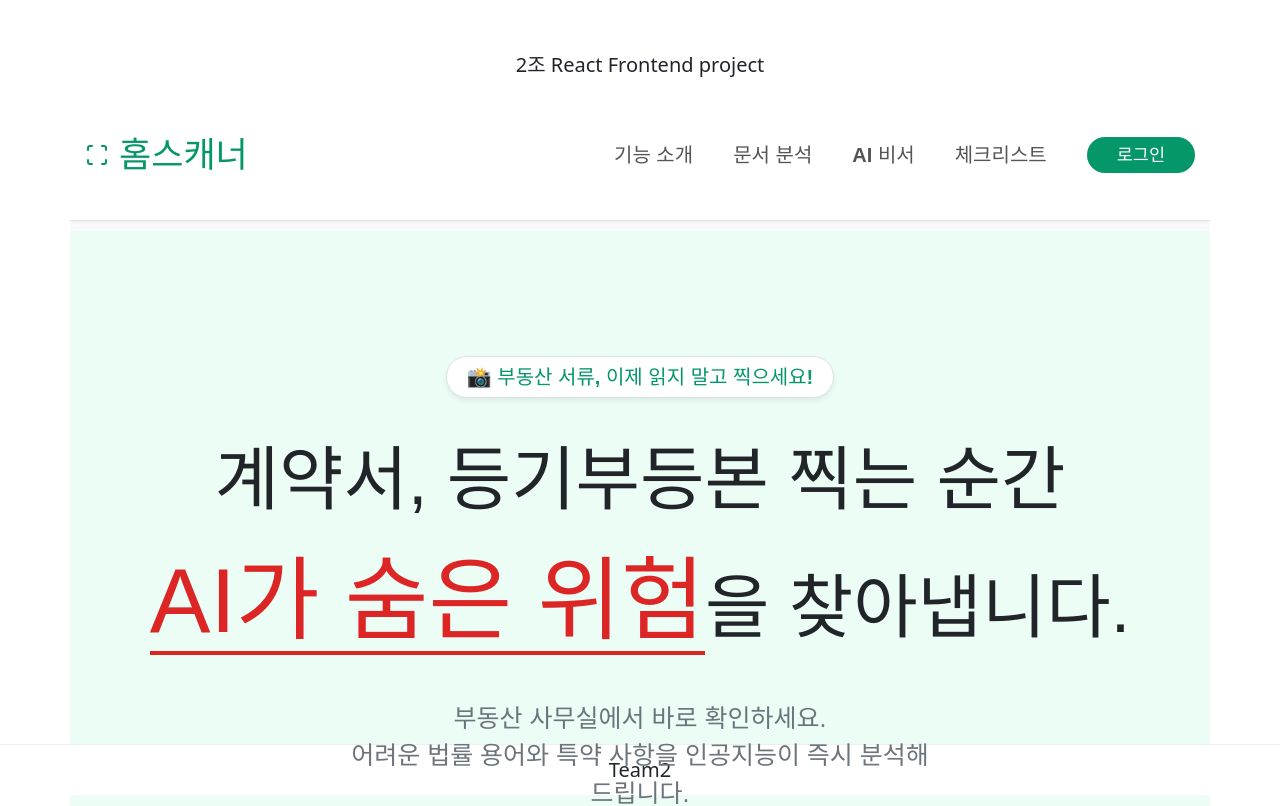
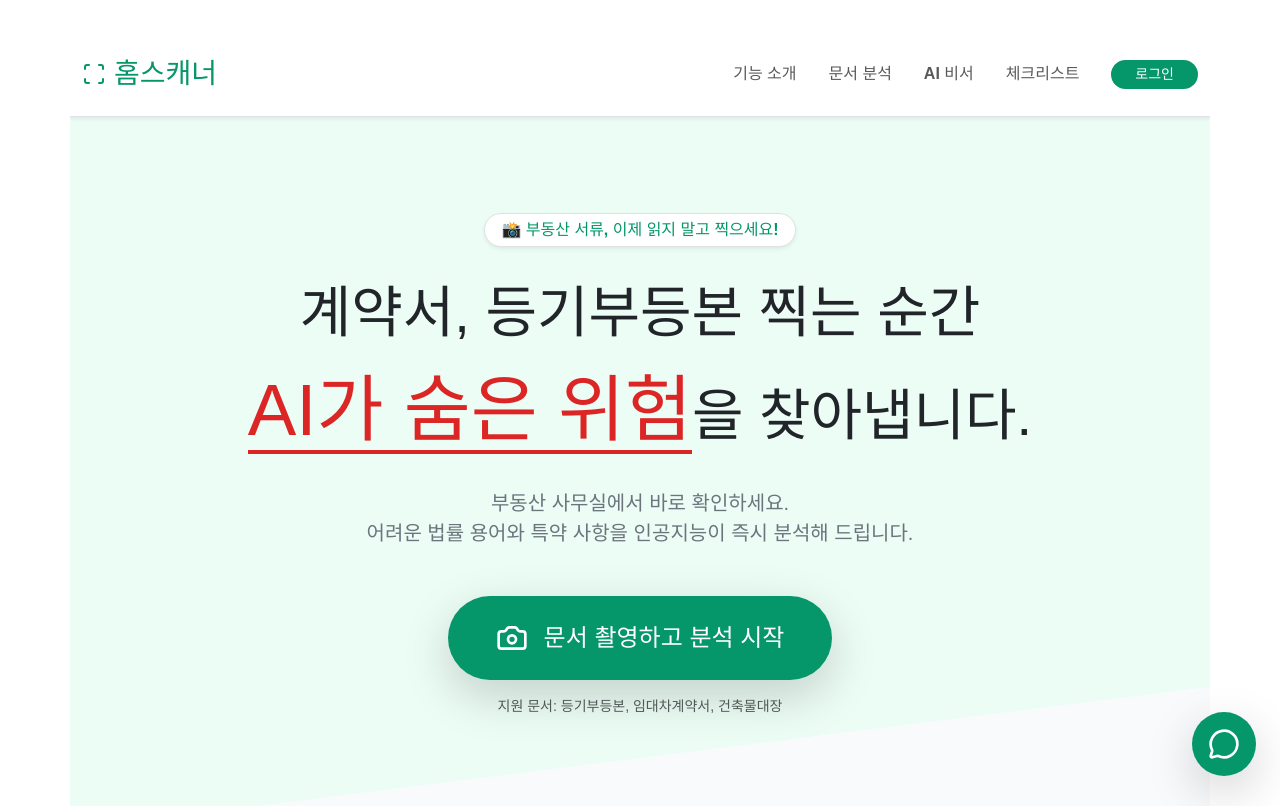
Before and after one commit to jong129/team2_react, a React (Vite) app: page / in a window 1280 px wide. Shown: the top 806 px of the page. Built offline with nearby package versions, Linux system fonts and the light colour scheme.

Commit message:
Home.jsx 수정 및 app.css 수정

```diff
--- a/src/App.css
+++ b/src/App.css
@@ -1,3 +1,6 @@
+/* ===============================
+   1. 기존 프로젝트 기본 설정
+================================ */
 #root {
   max-width: 1280px;
   margin: 0 auto;
@@ -5,99 +8,117 @@
   text-align: center;
 }
 
-.logo {
-  height: 6em;
-  padding: 1.5em;
-  will-change: filter;
-  transition: filter 300ms;
-}
-.logo:hover {
-  filter: drop-shadow(0 0 2em #646cffaa);
-}
-.logo.react:hover {
-  filter: drop-shadow(0 0 2em #61dafbaa);
+/* ===============================
+   2. 공통 변수
+================================ */
+:root {
+  --emerald-main: #059669;
+  --emerald-hover: #047857;
+  --emerald-light: #ecfdf5;
+  --emerald-soft: #f0fdf4;
+  --danger-red: #dc2626;
+  --dark-bg: #0F172A;
 }
 
-@keyframes logo-spin {
-  from {
-    transform: rotate(0deg);
-  }
-  to {
-    transform: rotate(360deg);
-  }
+/* ===============================
+   3. 전역 설정
+================================ */
+body {
+  font-family: 'Pretendard', 'Noto Sans KR', sans-serif;
+  margin: 0;
+  padding: 0;
 }
 
-@media (prefers-reduced-motion: no-preference) {
-  a:nth-of-type(2) .logo {
-    animation: logo-spin infinite 20s linear;
-  }
+/* ===============================
+   4. 버튼
+================================ */
+.btn-emerald {
+  background-color: var(--emerald-main) !important;
+  color: white !important;
+  border: none !important;
+  transition: all 0.3s;
 }
 
-.card {
-  padding: 2em;
+.btn-emerald:hover {
+  background-color: var(--emerald-hover) !important;
+  transform: translateY(-2px);
 }
 
-.read-the-docs {
-  color: #888;
+.btn-outline-emerald {
+  border: 1px solid var(--emerald-main) !important;
+  color: var(--emerald-main) !important;
 }
 
-a:link{  /* 방문전 상태 */
-  text-decoration: none; /* 밑줄 삭제 */
-  color: #555555;
+.btn-outline-emerald:hover {
+  background-color: var(--emerald-main) !important;
+  color: white !important;
 }
 
-a:visited{  /* 방문후 상태 */
-  text-decoration: none; /* 밑줄 삭제 */
-  color: #555555;
+/* ===============================
+   5. 유틸 / 애니메이션
+================================ */
+.hover-scale {
+  transition: transform 0.2s ease;
+}
+.hover-scale:hover {
+  transform: scale(1.02);
 }
 
-a:hover{  /* A 태그에 마우스가 올라간 상태 */
-  text-decoration: none; /* 밑줄 출력 */
-  color: #7777FF;
+.hover-shadow:hover {
+  box-shadow: 0 1rem 3rem rgba(0,0,0,.1) !important;
 }
 
-a:active{  /* A 태그를 클릭한 상태 */
-  text-decoration: none; /* 밑줄 출력 */
-  color: #7777FF;
+.animate-in {
+  animation: slideUp 0.3s ease-out forwards;
 }
 
-li {
-  list-style: none;
+@keyframes slideUp {
+  from { opacity: 0; transform: translateY(20px); }
+  to { opacity: 1; transform: translateY(0); }
 }
 
-.table_basic {
-  border: solid 1px #AAAAAA;
-  border-collapse: collapse;
-  margin: 0px auto;
+/* ===============================
+   6. 색상 유틸
+================================ */
+.bg-emerald-light {
+  background-color: var(--emerald-light) !important;
 }
 
-.table_center {
-  width: 70%;
-  border: none;
-  border-collapse: collapse;
-  margin: 0px auto;
+.bg-emerald-soft {
+  background-color: var(--emerald-soft) !important;
 }
 
-.table_underline {
-  border-top: none;
-  border-right: none;
-  border-bottom: solid 1px #AAAAAA;
-  border-left: none;
+.text-emerald {
+  color: var(--emerald-main) !important;
 }
 
-* {
-  font-size: 20px;
-  padding: 0px;
-  margin: 5px 0px;
+.bg-dark-custom {
+  background-color: var(--dark-bg) !important;
 }
 
-.copyright {
-  position: fixed;
-  bottom: 0;
-  left: 0;
-  width: 100%;
-  text-align: center;
-  background-color: #ffffff;
-  padding: 10px 0px;
-  border-top: 1px solid #eeeeee;
+/* ===============================
+   7. Hero 강조 텍스트
+================================ */
+.highlight-danger {
+  color: var(--danger-red);
+  font-size: 1.3em;
+  font-weight: bold;
+  border-bottom: 4px solid var(--danger-red);
 }
+
+/* ===============================
+   8. 챗봇
+================================ */
+.chatbot-header {
+  background-color: var(--emerald-main);
+  color: white;
+}
+
+.chatbot-user {
+  background-color: var(--emerald-main);
+  color: white;
+}
+
+.chatbot-ai {
+  background-color: #f1f5f9;
+}
--- a/src/App.jsx
+++ b/src/App.jsx
@@ -2,7 +2,6 @@ import { useState } from 'react'
 import './App.css'
 import 'bootstrap/dist/css/bootstrap.min.css';
 import {BrowserRouter, Routes, Route} from 'react-router-dom'
-import { getCopyright } from './components/Tool';
 import Home from './components/Home'
 
 function App() {
@@ -10,12 +9,9 @@ function App() {
   return (
     <BrowserRouter>
       <div style={{width: '100%'}}>
-        2조 React Frontend project
         <Routes>
           <Route path='/' element={<Home />} />
         </Routes>
-
-        <div className='copyright'>{getCopyright()}</div>
       </div>
     </BrowserRouter>
 
--- a/src/components/Home.jsx
+++ b/src/components/Home.jsx
@@ -1,9 +1,12 @@
 import React, { useState } from 'react';
-import { Camera, ClipboardCheck, MessageSquareText, ShieldAlert, CheckCircle2, Scan, User, ArrowRight, Menu, X, LogIn, LogOut, FileSearch } from 'lucide-react';
+import { Camera, ClipboardCheck, MessageSquareText, ShieldAlert, CheckCircle2, Scan, User, ArrowRight, Menu, X, LogIn, LogOut, FileSearch, MessageCircle } from 'lucide-react';
 
 const Home = () => {
   // 로그인 상태 관리 (테스트를 위해 기본값 false)
   const [isLoggedIn, setIsLoggedIn] = useState(false);
+
+  // 챗봇 창 열림/닫힘 상태 관리
+  const [isChatOpen, setIsChatOpen] = useState(false);
 
   // 로그인이 필요한 기능 클릭 시 처리 함수
   const handleProtectedAction = (e, actionName) => {
@@ -12,6 +15,15 @@ const Home = () => {
       alert(`'${actionName}' 기능은 로그인이 필요합니다. 로그인 페이지로 이동합니다.`);
       // window.location.href = "/login";
     }
+  };
+
+  // 챗봇 토글 함수
+  const toggleChat = () => {
+    if (!isLoggedIn) {
+      alert("AI 비서 기능은 로그인이 필요합니다.");
+      return;
+    }
+    setIsChatOpen(!isChatOpen);
   };
 
   return (
@@ -283,6 +295,68 @@ const Home = () => {
         </div>
       </section>
 
+      {/* 3. Floating AI Chatbot Button */}
+      <div className="fixed-bottom d-flex justify-content-end p-4" style={{ zIndex: 1050, pointerEvents: 'none' }}>
+        <button
+          onClick={toggleChat}
+          className="btn btn-emerald rounded-circle shadow-lg d-flex align-items-center justify-content-center hover-scale"
+          style={{
+            width: '64px',
+            height: '64px',
+            pointerEvents: 'auto',
+            backgroundColor: isChatOpen ? '#1e293b' : '#059669', // 열려있을 때 색상 변경
+            border: 'none'
+          }}
+        >
+          {isChatOpen ? <X size={32} color="white" /> : <MessageCircle size={32} color="white" />}
+        </button>
+      </div>
+
+      {/* 4. AI Chatbot Window (간이 구현) */}
+      {isChatOpen && (
+        <div
+          className="card shadow-2xl border-0 animate-in fade-in slide-in-from-bottom-4 duration-300"
+          style={{
+            position: 'fixed',
+            bottom: '100px',
+            right: '24px',
+            width: '350px',
+            height: '500px',
+            zIndex: 1050,
+            borderRadius: '24px',
+            display: 'flex',
+            flexDirection: 'column',
+            overflow: 'hidden'
+          }}
+        >
+          <div className="p-3 text-white d-flex align-items-center justify-content-between" style={{ backgroundColor: '#059669' }}>
+            <div className="d-flex align-items-center">
+              <MessageSquareText size={20} className="me-2" />
+              <span className="fw-bold">홈스캐너 AI 비서</span>
+            </div>
+            <button onClick={() => setIsChatOpen(false)} className="btn btn-link text-white p-0"><X size={20} /></button>
+          </div>
+
+          <div className="flex-grow-1 p-3 bg-light overflow-auto" style={{ fontSize: '0.9rem' }}>
+            <div className="bg-white p-3 rounded-4 mb-2 shadow-sm" style={{ maxWidth: '85%' }}>
+              안녕하세요! 무엇을 도와드릴까요?
+            </div>
+            <div className="bg-white p-3 rounded-4 mb-2 shadow-sm" style={{ maxWidth: '85%' }}>
+              부동산 계약서나 등기부등본 분석 결과에 대해 궁금한 점을 물어보세요.
+            </div>
+          </div>
+
+          <div className="p-3 border-top bg-white">
+            <div className="input-group">
+              <input type="text" className="form-control border-0 bg-light rounded-pill-start" placeholder="메시지를 입력하세요..." />
+              <button className="btn btn-emerald rounded-pill-end px-3">
+                <ArrowRight size={18} color="white" />
+              </button>
+            </div>
+          </div>
+        </div>
+      )}
+
       {/* 6. Footer */}
       <footer className="py-5 bg-white border-top">
         <div className="container">
@@ -364,6 +438,16 @@ const Home = () => {
         .btn-outline-emerald:hover { background-color: #059669; color: white; }
         .hover-scale:hover { transform: scale(1.02); transition: 0.2s; }
         .hover-shadow:hover { box-shadow: 0 1rem 3rem rgba(0,0,0,.1)!important; }
+
+        /* 챗봇 애니메이션용 간단한 클래스 */
+        .animate-in {
+          animation: slideUp 0.3s ease-out forwards;
+        }
+        @keyframes slideUp {
+          from { opacity: 0; transform: translateY(20px); }
+          to { opacity: 1; transform: translateY(0); }
+        }
+
       `}</style>
     </div>
   );
```
